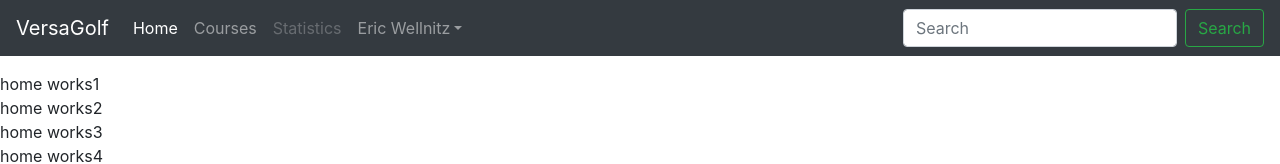
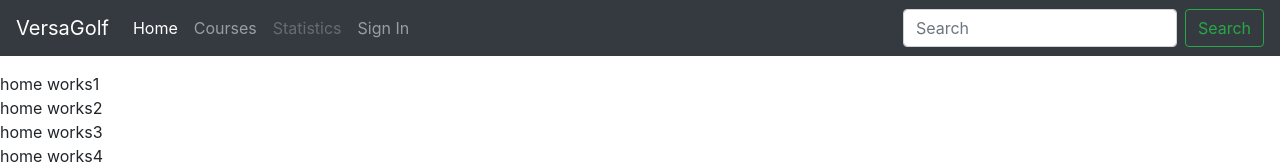
Before and after one commit to ewellnitz/versagolf, an Angular app: page /home in a window 1280 px wide. Shown: the top 164 px of the page. Built offline with nearby package versions, Linux system fonts and the light colour scheme.

Commit message:
added auth service

```diff
--- a/src/app/app.module.ts
+++ b/src/app/app.module.ts
@@ -5,6 +5,7 @@ import { RouterModule } from '@angular/router';
 import { AppComponent } from './app.component';
 import { NavMenuComponent } from './nav-menu/nav-menu.component';
 import { HomeComponent } from './home/home.component';
+import { AuthService } from './auth.service';
 
 @NgModule({
   declarations: [
@@ -22,7 +23,7 @@ import { HomeComponent } from './home/home.component';
       { path: '**', redirectTo: 'home' }
     ])
   ],
-  providers: [],
+  providers: [AuthService],
   bootstrap: [AppComponent]
 })
 export class AppModule { }
--- /dev/null
+++ b/src/app/auth.service.ts
@@ -0,0 +1,14 @@
+import { Injectable } from '@angular/core';
+
+@Injectable()
+export class AuthService {
+
+  constructor() { }
+  login(): void {
+    console.log('login');
+  }
+
+  logout(): void {
+
+  }
+}
--- a/src/app/nav-menu/nav-menu.component.html
+++ b/src/app/nav-menu/nav-menu.component.html
@@ -15,11 +15,13 @@
         <li class="nav-item">
           <a class="nav-link disabled" href="#">Statistics</a>
         </li>
-        <li class="nav-item dropdown">
+        <li *ngIf="!isOnline()" class="nav-item">
+            <a class="nav-link" (click)="login()">Sign In</a>
+          </li>
+        <li *ngIf="isOnline()" class="nav-item dropdown">
           <a class="nav-link dropdown-toggle" href="http://example.com" id="dropdown01" data-toggle="dropdown" aria-haspopup="true" aria-expanded="false">Eric Wellnitz</a>
           <div class="dropdown-menu" aria-labelledby="dropdown01">
-            <a class="dropdown-item" href="#">Sign Out</a>
-            <a class="dropdown-item" href="#">Sign In</a>
+            <a class="dropdown-item" (click)="logout()">Sign Out</a>
           </div>
         </li>
       </ul>
--- a/src/app/nav-menu/nav-menu.component.ts
+++ b/src/app/nav-menu/nav-menu.component.ts
@@ -1,15 +1,32 @@
 import { Component, OnInit } from '@angular/core';
+import { AuthService } from '../auth.service';
 
 @Component({
   selector: 'app-nav-menu',
   templateUrl: './nav-menu.component.html',
-  styleUrls: ['./nav-menu.component.css']
+  styleUrls: ['./nav-menu.component.css'],
+  providers: [AuthService]
 })
 export class NavMenuComponent implements OnInit {
 
-  constructor() { }
+  private isOnlineValue = false;
+  constructor(private authService: AuthService) { }
 
   ngOnInit() {
   }
 
+  login(): void {
+    this.authService.login();
+    this.isOnlineValue = true;
+  }
+
+  logout(): void {
+    this.authService.logout();
+    this.isOnlineValue = false;
+  }
+
+  isOnline(): boolean {
+    return this.isOnlineValue;
+  }
+
 }
```
Also changed, not shown: 1 other file (tests, documents, lock files or other folders).
